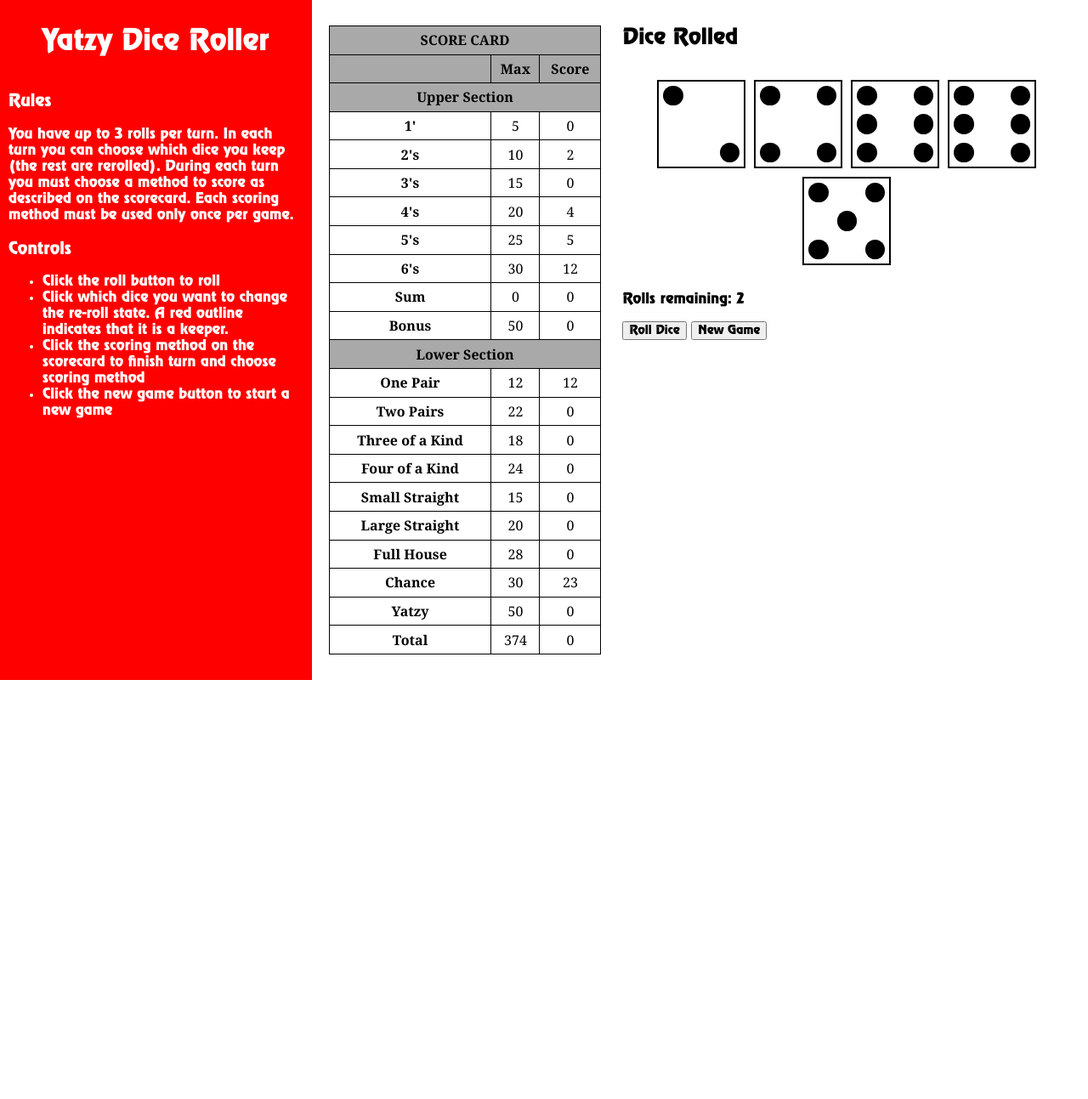
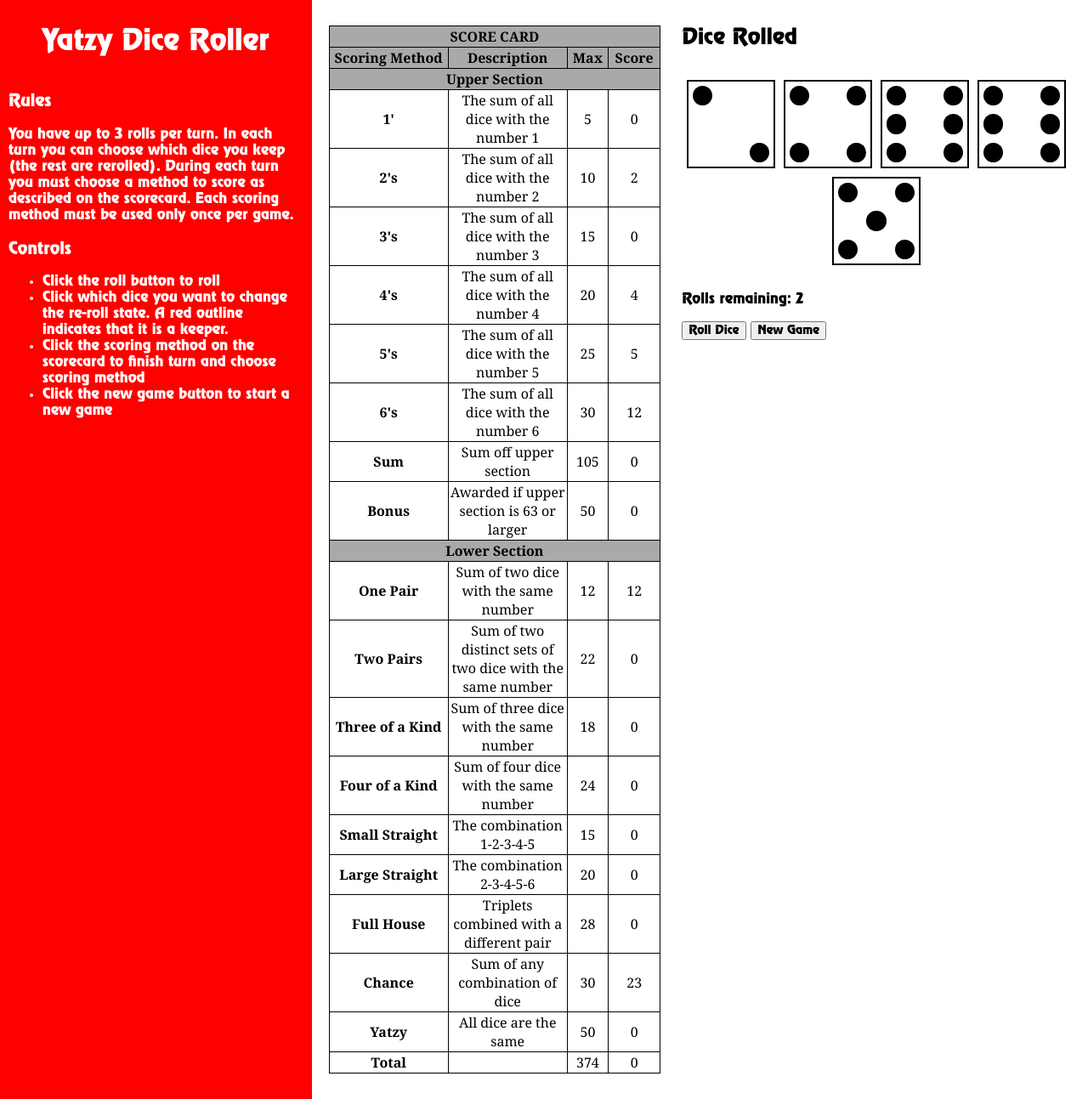
Before and after one commit to Aiden-Garrett/yatzy, a PHP site: page /public/test.html in a window 1280 px wide. Shown: the whole page at 85% size. Before the commit the page ends 800 px from the top, so only its background shows below. Run offline with PHP 8.4, Linux system fonts and the light colour scheme.

Commit message:
finished adding rules to score card

```diff
--- a/public/styles.css
+++ b/public/styles.css
@@ -111,6 +111,7 @@ th, td {
     border: solid 1px black;
     text-align: center;
     font-family: "Georgia", serif;
+    max-width: 12ch;
 }
 
 tr:hover:not(.used, .label, #total, #upperSum, #bonus) {
--- a/public/test.html
+++ b/public/test.html
@@ -16,7 +16,6 @@
         <h3>Rules</h3>
         <p>You have up to 3 rolls per turn. In each turn you can choose which dice you keep (the rest are rerolled).
             During each turn you must choose a method to score as described on the scorecard. Each scoring method must be used only once per game.</p>
-
         <h3>Controls</h3>
         <ul>
             <li>Click the roll button to roll</li>
@@ -29,47 +28,56 @@
 <div id="body">
     <table id="scoreCard">
         <tr class="label" id="scoreCardTitle">
-            <th colspan="3">SCORE CARD</th>
+            <th colspan="4">SCORE CARD</th>
         </tr>
         <tbody>
         <tr class="label">
-            <td></td>
+            <th>Scoring Method</th>
+            <th>Description</th>
             <th>Max</th>
             <th>Score</th>
         </tr>
         <tr class="label">
-            <th colspan="3">Upper Section</th>
+            <th colspan="4">Upper Section</th>
         </tr>
         <tr id="ones">
             <th>1'</th>
+            <td>The sum of all dice with the number 1</td>
             <td>5</td>
         </tr>
         <tr id="twos">
             <th>2's</th>
+            <td>The sum of all dice with the number 2</td>
             <td>10</td>
         </tr>
         <tr id="threes">
             <th>3's</th>
+            <td>The sum of all dice with the number 3</td>
             <td>15</td>
         </tr>
         <tr id="fours">
             <th>4's</th>
+            <td>The sum of all dice with the number 4</td>
             <td>20</td>
         </tr>
         <tr id="fives">
             <th>5's</th>
+            <td>The sum of all dice with the number 5</td>
             <td>25</td>
         </tr>
         <tr id="sixes">
             <th>6's</th>
+            <td>The sum of all dice with the number 6</td>
             <td>30</td>
         </tr>
         <tr id="upperSum">
             <th>Sum</th>
-            <td>0</td>
+            <td>Sum off upper section</td>
+            <td>105</td>
         </tr>
         <tr id="bonus">
             <th>Bonus</th>
+            <td>Awarded if upper section is 63 or larger</td>
             <td>50</td>
         </tr>
         </tbody>
@@ -78,42 +86,52 @@
         </tr>
         <tr id="onePair">
             <th>One Pair</th>
+            <td>Sum of two dice with the same number</td>
             <td>12</td>
         </tr>
         <tr id="twoPairs">
             <th>Two Pairs</th>
+            <td>Sum of two distinct sets of two dice with the same number</td>
             <td>22</td>
         </tr>
         <tr id="threeOfAKind">
             <th>Three of a Kind</th>
+            <td>Sum of three dice with the same number</td>
             <td>18</td>
         </tr>
         <tr id="fourOfAKind">
             <th>Four of a Kind</th>
+            <td>Sum of four dice with the same number</td>
             <td>24</td>
         </tr>
         <tr id="smallStraight">
             <th>Small Straight</th>
+            <td>The combination 1-2-3-4-5</td>
             <td>15</td>
         </tr>
         <tr id="largeStraight">
             <th>Large Straight</th>
+            <td>The combination 2-3-4-5-6</td>
             <td>20</td>
         </tr>
         <tr id="fullHouse">
             <th>Full House</th>
+            <td>Triplets combined with a different pair</td>
             <td>28</td>
         </tr>
         <tr id="chance">
             <th>Chance</th>
+            <td>Sum of any combination of dice</td>
             <td>30</td>
         </tr>
         <tr id="yatzy">
             <th>Yatzy</th>
+            <td>All dice are the same</td>
             <td>50</td>
         </tr>
         <tr id="total">
             <th>Total</th>
+            <td></td>
             <td>374</td>
         </tr>
     </table>
```
